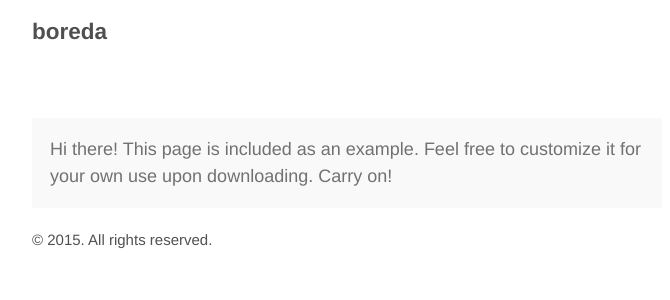
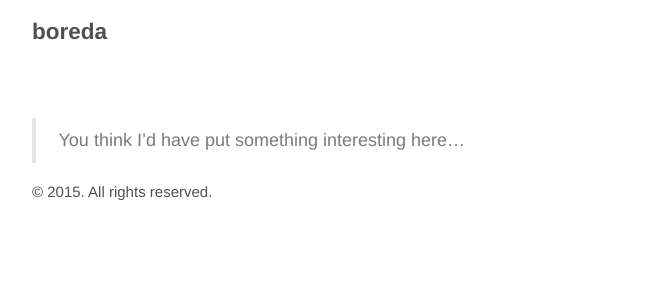
Before and after one commit to mahoneyjames/jmweb, a Jekyll site: the page built from about.md, in a window 1280 px wide. Shown: the top 300 px of the page, without its empty margins (293-963 px from the left). Built offline with Jekyll 4.4.1, drawn with Linux system fonts in a browser that asks for light colours.

```diff
--- a/_config.yml
+++ b/_config.yml
@@ -3,12 +3,14 @@
 # Use of `relative_permalinks` ensures post links from the index work properly.
 permalink:           pretty
 relative_permalinks: true
+permalink: /blog/:categories/:year/:month/:day/:title.html
 
 # Setup
 title:               boreda
 tagline:
 url:                 http://www.jamesmahoney.co.uk
-paginate:            1
+paginate:            5
+paginate_path: "/blog/page:num/"
 baseurl:             ""
 
 # Assets
--- a/about.md
+++ b/about.md
@@ -3,6 +3,4 @@ layout: default
 title: About
 ---
 
-<p class="message">
-  Hi there! This page is included as an example. Feel free to customize it for your own use upon downloading. Carry on!
-</p>
+> You think I'd have put something interesting here...
```
Also changed, not shown: blog.html (deleted, +0 -33 lines), index.md (+1 -1 lines).
